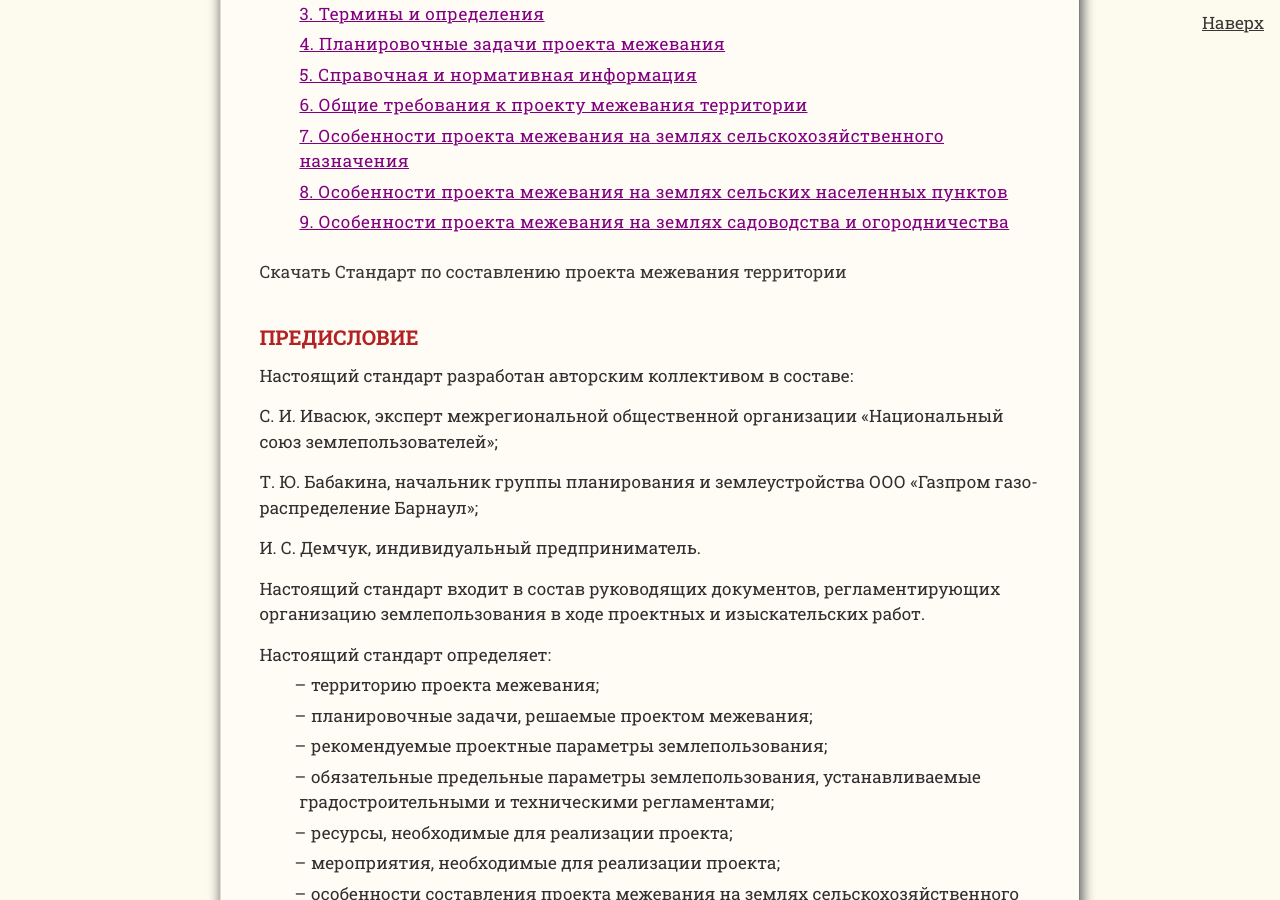
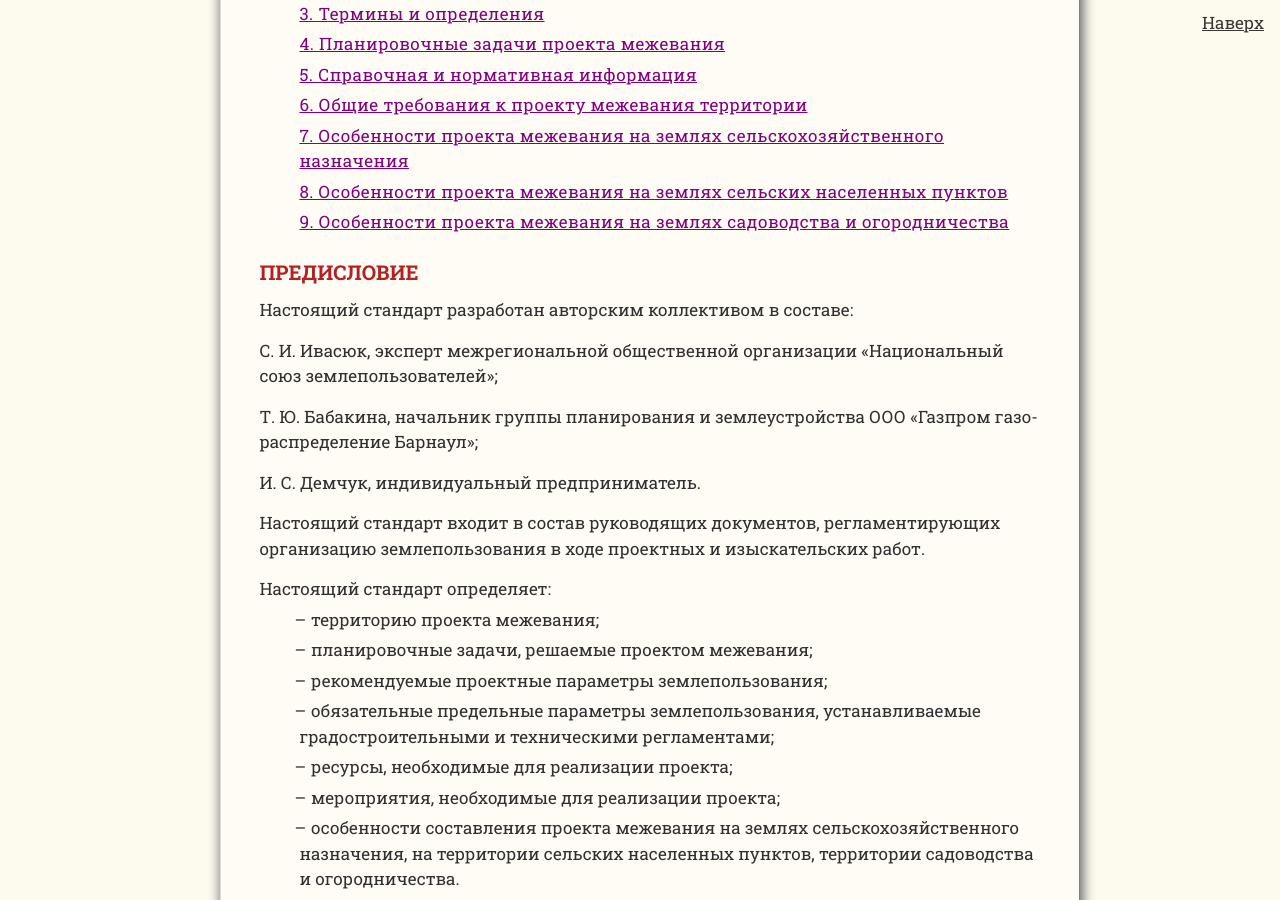
Before and after one commit to SergSi/land-use-art, a Jekyll site: the page built from _posts/2024-05-30-proоect.md, in a window 1280 px wide and 900 px high, scrolled down 489 px. Built offline with Jekyll 4.4.1, drawn with Linux system fonts in a browser that asks for light colours; some web fonts are replaced.

Commit message:
Update 2024-05-30-proоect.md

```diff
--- a/_posts/2024-05-30-proоect.md
+++ b/_posts/2024-05-30-proоect.md
@@ -4,7 +4,6 @@ subtitle: СТО НСЗ 03-2024. Составление проекта меже
 layout: doc
 class: methods
 ---
-<div class="left gain-centerN"><a href="\assets\docs\Standart-03-24.pdf" target="_blank" class="link notall">Скачать Стандарт по составлению проекта межевания территории</a></div>
 
 # Предисловие
 
```
